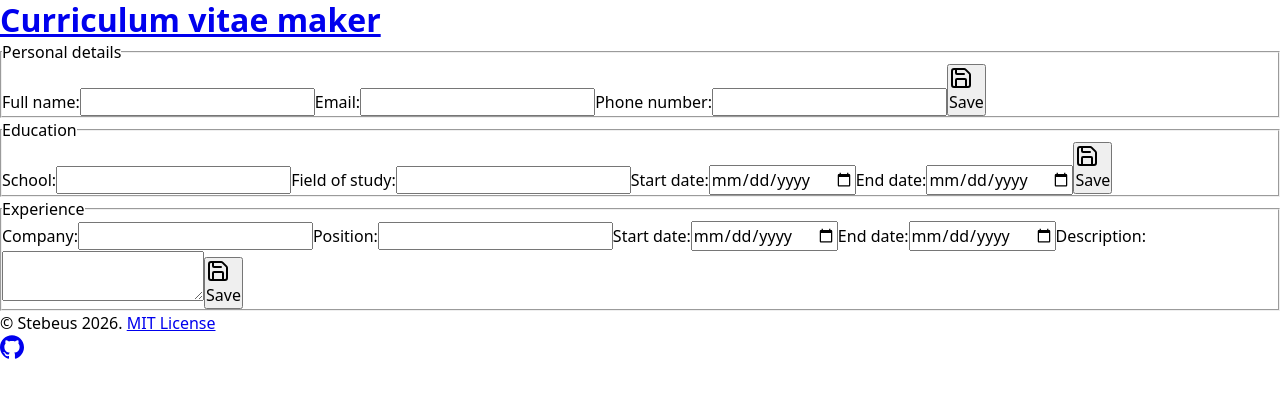
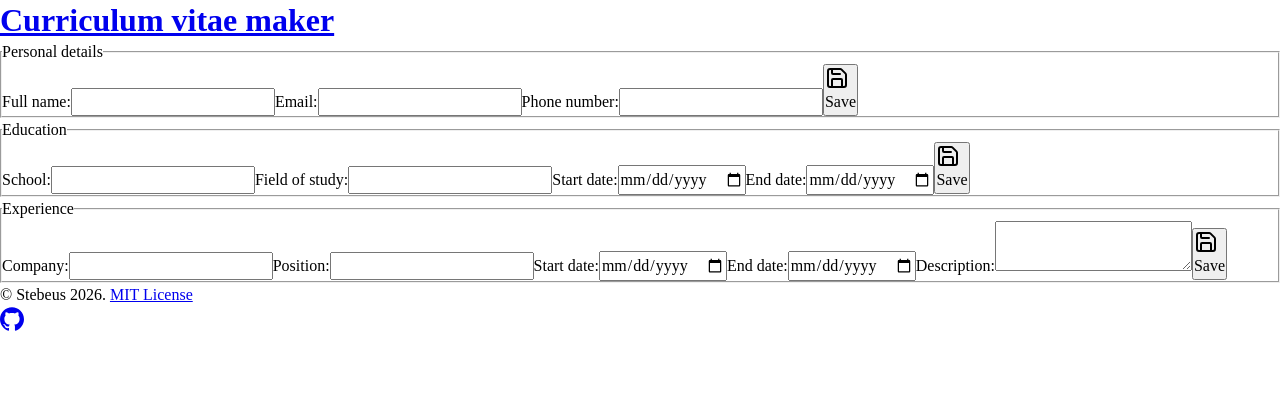
Before and after one commit to stebeus/curriculum-vitae-maker, a React (Vite) app: page / in a window 1280 px wide. Shown: the top 398 px of the page. Built offline with nearby package versions, Linux system fonts and the light colour scheme.

Commit message:
feat!: remove font-family

```diff
--- a/src/assets/styles/reset.css
+++ b/src/assets/styles/reset.css
@@ -24,7 +24,6 @@
 }
 
 body {
-  font-family: system-ui, sans-serif;
   -webkit-font-smoothing: antialiased;
   tab-size: 4;
 }
```
